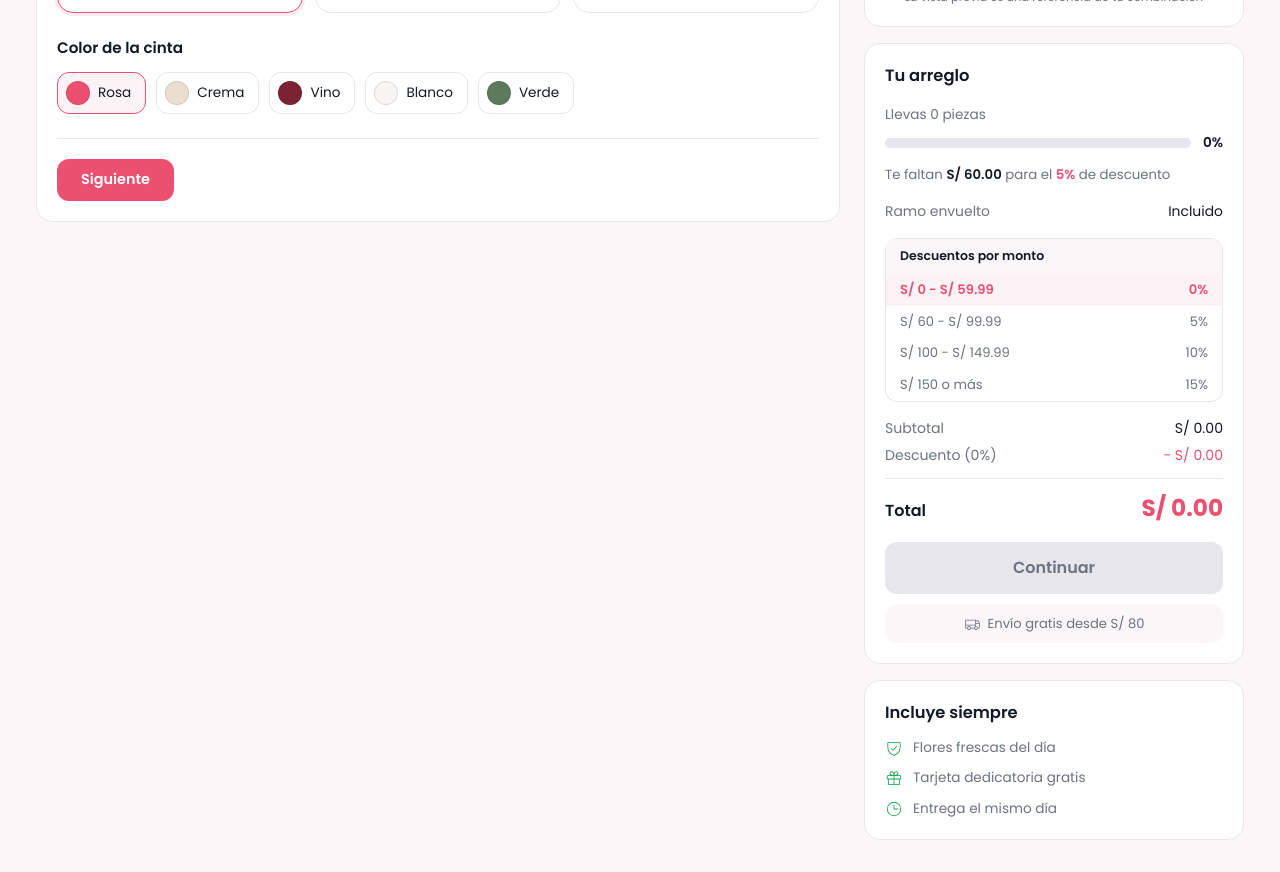
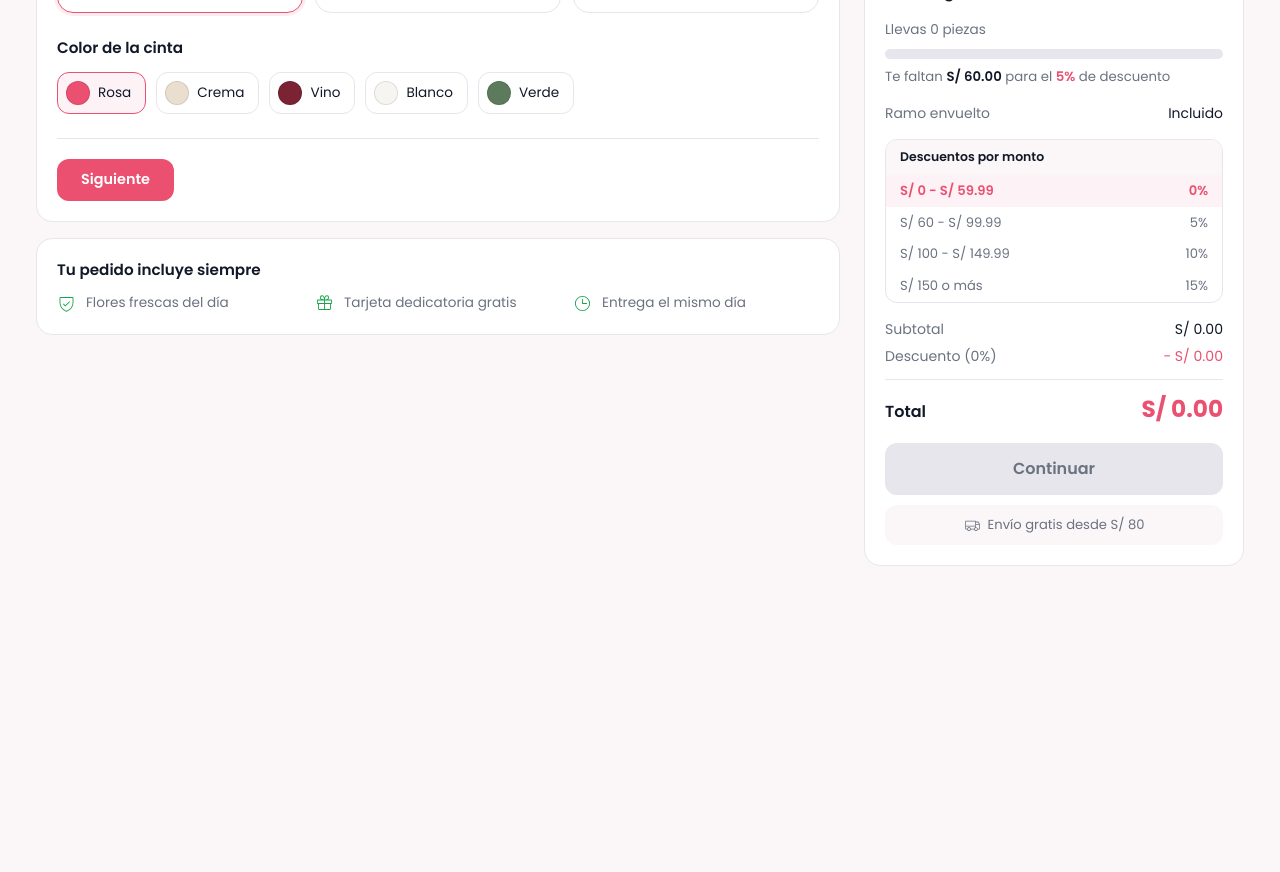
Before and after one commit to kasbsquall/undetalle-bundle, a React (Vite) app: page / in a window 1280 px wide. Shown: the part 600-1472 px from the top of the page. After the commit the page ends 1198 px from the top, so only its background shows below. Built offline with nearby package versions, Linux system fonts and the light colour scheme.

Commit message:
Pasada de UI: vista previa cuadrada, beneficios a la columna izquierda, barra coherente con su cifra y acento reservado al boton principal

```diff
--- a/src/componentes/Panel.tsx
+++ b/src/componentes/Panel.tsx
@@ -1,5 +1,5 @@
 import { Link } from 'react-router-dom'
-import { Trash, Minus, Plus, X, Truck, ShieldCheck, Gift, Clock } from '@phosphor-icons/react'
+import { Trash, Minus, Plus, X, Truck } from '@phosphor-icons/react'
 import { useArreglo } from '../estado/ArregloContext'
 import { TRAMOS, FORMATOS, ENVIO_GRATIS_DESDE } from '../datos/catalogo'
 import VistaPrevia from './VistaPrevia'
@@ -18,12 +18,6 @@ export default function Panel() {
   const avance = recorrido > 0
     ? Math.min(100, Math.round(((a.subtotal - tramoActual.desde) / recorrido) * 100))
     : 100
-
-  const beneficios: Array<[typeof ShieldCheck, string]> = [
-    [ShieldCheck, 'Flores frescas del día'],
-    [Gift, 'Tarjeta dedicatoria gratis'],
-    [Clock, 'Entrega el mismo día'],
-  ]
 
   return (
     <div className="space-y-4">
@@ -52,14 +46,18 @@ export default function Panel() {
           Llevas {a.totalPiezas} {a.totalPiezas === 1 ? 'pieza' : 'piezas'}
         </p>
 
-        <div className="flex items-center gap-3 mb-3">
+        <div className="flex items-center gap-3 mb-2">
           <div className="flex-1 h-2.5 rounded-full bg-borde overflow-hidden">
             <div
               className="h-full rounded-full bg-marca transition-[width] duration-500 ease-out"
               style={{ width: avance + '%' }}
             />
           </div>
-          <span className="cifra text-[.85rem] font-semibold">{a.porcentaje}%</span>
+          {a.porcentaje > 0 && (
+            <span className="cifra text-[.78rem] font-bold text-marca bg-marca-suave px-2 py-0.5 rounded-md whitespace-nowrap">
+              −{a.porcentaje}%
+            </span>
+          )}
         </div>
 
         {a.faltaParaSiguiente !== null ? (
@@ -178,17 +176,6 @@ export default function Panel() {
         </div>
       </div>
 
-      <div className="bg-white rounded-2xl border border-borde p-5">
-        <h2 className="font-semibold text-[1.02rem] mb-3">Incluye siempre</h2>
-        <ul className="space-y-2.5 text-[.85rem] text-texto-suave">
-          {beneficios.map(([Icono, texto]) => (
-            <li key={texto} className="flex items-center gap-2.5">
-              <Icono size={18} weight="light" className="text-exito shrink-0" />
-              {texto}
-            </li>
-          ))}
-        </ul>
-      </div>
     </div>
   )
 }
--- a/src/componentes/Recipiente.tsx
+++ b/src/componentes/Recipiente.tsx
@@ -20,18 +20,18 @@ interface Props {
  * Donde queda la boca de cada recipiente, en porcentaje del alto de la vista
  * previa, contando desde abajo.
  *
- * Estos numeros no son a ojo: el recipiente ocupa el 46% inferior de la vista y
+ * Estos numeros no son a ojo: el recipiente ocupa el 58% inferior de la vista y
  * dentro de su viewBox de 170 la boca esta a una altura conocida, asi que salen
- * de (170 - alturaDeLaBoca) / 170 * 46. Se les resta un poco para que la primera
+ * de (170 - alturaDeLaBoca) / 170 * 58. Se les resta un poco para que la primera
  * fila de piezas quede metida dentro y no flotando encima.
  *
  * Cuando estaban mal puestos, las flores aparecian al costado del recipiente en
  * lugar de saliendo de el.
  */
 export const BOCA: Record<string, { y: number; ancho: number }> = {
-  ramo: { y: 31, ancho: 80 },
-  caja: { y: 33, ancho: 70 },
-  florero: { y: 40, ancho: 42 },
+  ramo: { y: 39, ancho: 80 },
+  caja: { y: 41, ancho: 70 },
+  florero: { y: 50, ancho: 42 },
 }
 
 export default function Recipiente({ formatoId, cintaId }: Props) {
--- a/src/componentes/VistaPrevia.tsx
+++ b/src/componentes/VistaPrevia.tsx
@@ -95,7 +95,7 @@ export default function VistaPrevia() {
   })
 
   return (
-    <div className="relative w-full aspect-[4/5] rounded-2xl bg-gradient-to-b from-white to-marca-suave/45 border border-borde overflow-hidden">
+    <div className="relative w-full aspect-square rounded-2xl bg-gradient-to-b from-white to-marca-suave/45 border border-borde overflow-hidden">
       {totalPiezas === 0 && (
         <div className="absolute inset-0 flex items-center justify-center px-8 text-center z-10">
           <p className="text-[.86rem] text-texto-suave leading-relaxed">
@@ -129,7 +129,7 @@ export default function VistaPrevia() {
       </div>
 
       {/* El recipiente, siempre delante de lo que lleva dentro. */}
-      <div className="absolute inset-x-0 bottom-0 h-[46%] z-[400]">
+      <div className="absolute inset-x-0 bottom-0 h-[58%] z-[400]">
         <Recipiente formatoId={formatoId} cintaId={cintaId} />
       </div>
 
--- a/src/paginas/Constructor.tsx
+++ b/src/paginas/Constructor.tsx
@@ -1,5 +1,5 @@
 import { useState } from 'react'
-import { Minus, Plus, Check, Flower, Leaf, Gift, PenNib } from '@phosphor-icons/react'
+import { Minus, Plus, Check, Flower, Confetti, Gift, PenNib, ShieldCheck, Clock } from '@phosphor-icons/react'
 import { useArreglo } from '../estado/ArregloContext'
 import { ARTICULOS, FORMATOS, CINTAS, type Categoria } from '../datos/catalogo'
 import Panel from '../componentes/Panel'
@@ -18,8 +18,14 @@ const soles = (n: number) => 'S/ ' + n.toFixed(2)
 const PASOS = [
   { id: 1, nombre: 'Presentación', ayuda: 'Elige cómo va tu arreglo', icono: Gift },
   { id: 2, nombre: 'Flores y follaje', ayuda: 'Lo que va dentro', icono: Flower },
-  { id: 3, nombre: 'Extras', ayuda: 'Para acompañar el detalle', icono: Leaf },
+  { id: 3, nombre: 'Extras', ayuda: 'Para acompañar el detalle', icono: Confetti },
   { id: 4, nombre: 'Mensaje', ayuda: 'Tu dedicatoria', icono: PenNib },
+]
+
+const BENEFICIOS: Array<[typeof ShieldCheck, string]> = [
+  [ShieldCheck, 'Flores frescas del día'],
+  [Gift, 'Tarjeta dedicatoria gratis'],
+  [Clock, 'Entrega el mismo día'],
 ]
 
 function Contador({ id }: { id: string }) {
@@ -40,7 +46,12 @@ function Contador({ id }: { id: string }) {
       <button
         onClick={() => sumar(id)}
         aria-label="Agregar uno"
-        className="px-3 py-2 bg-marca text-white hover:bg-marca-oscura transition-colors"
+        className={
+          'px-3 py-2 transition-colors ' +
+          (cantidad > 0
+            ? 'bg-marca text-white hover:bg-marca-oscura'
+            : 'bg-marca-suave text-marca hover:bg-marca hover:text-white')
+        }
       >
         <Plus size={14} weight="bold" />
       </button>
@@ -267,6 +278,18 @@ export default function Constructor() {
                 )}
               </div>
             </div>
+
+            <div className="mt-4 bg-white rounded-2xl border border-borde p-5">
+              <h2 className="font-semibold text-[.95rem] mb-3">Tu pedido incluye siempre</h2>
+              <ul className="grid sm:grid-cols-3 gap-3 text-[.85rem] text-texto-suave">
+                {BENEFICIOS.map(([Icono, texto]) => (
+                  <li key={texto} className="flex items-center gap-2.5">
+                    <Icono size={19} weight="light" className="text-exito shrink-0" />
+                    {texto}
+                  </li>
+                ))}
+              </ul>
+            </div>
           </div>
 
           <aside className="lg:sticky lg:top-5">
```
